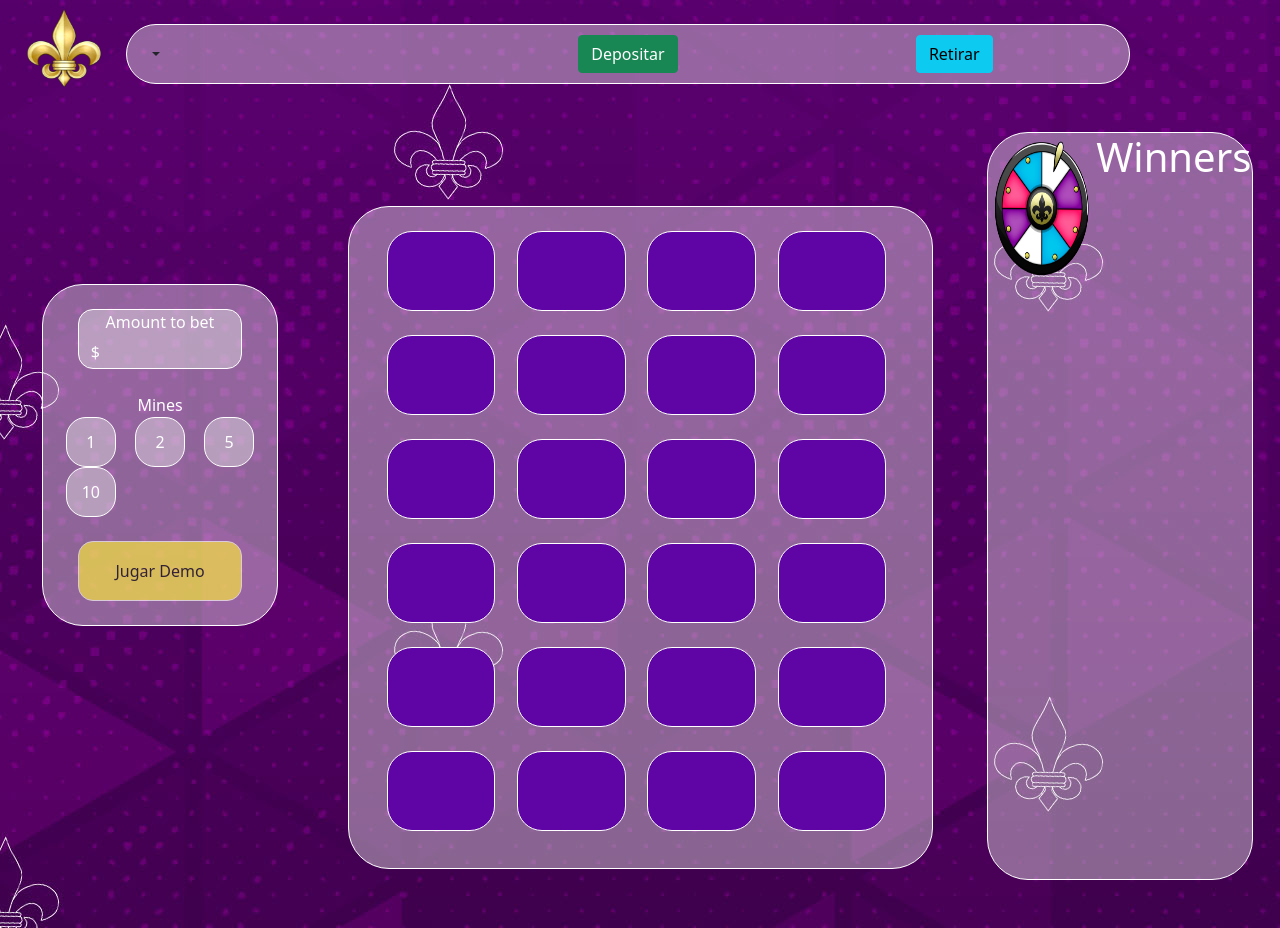
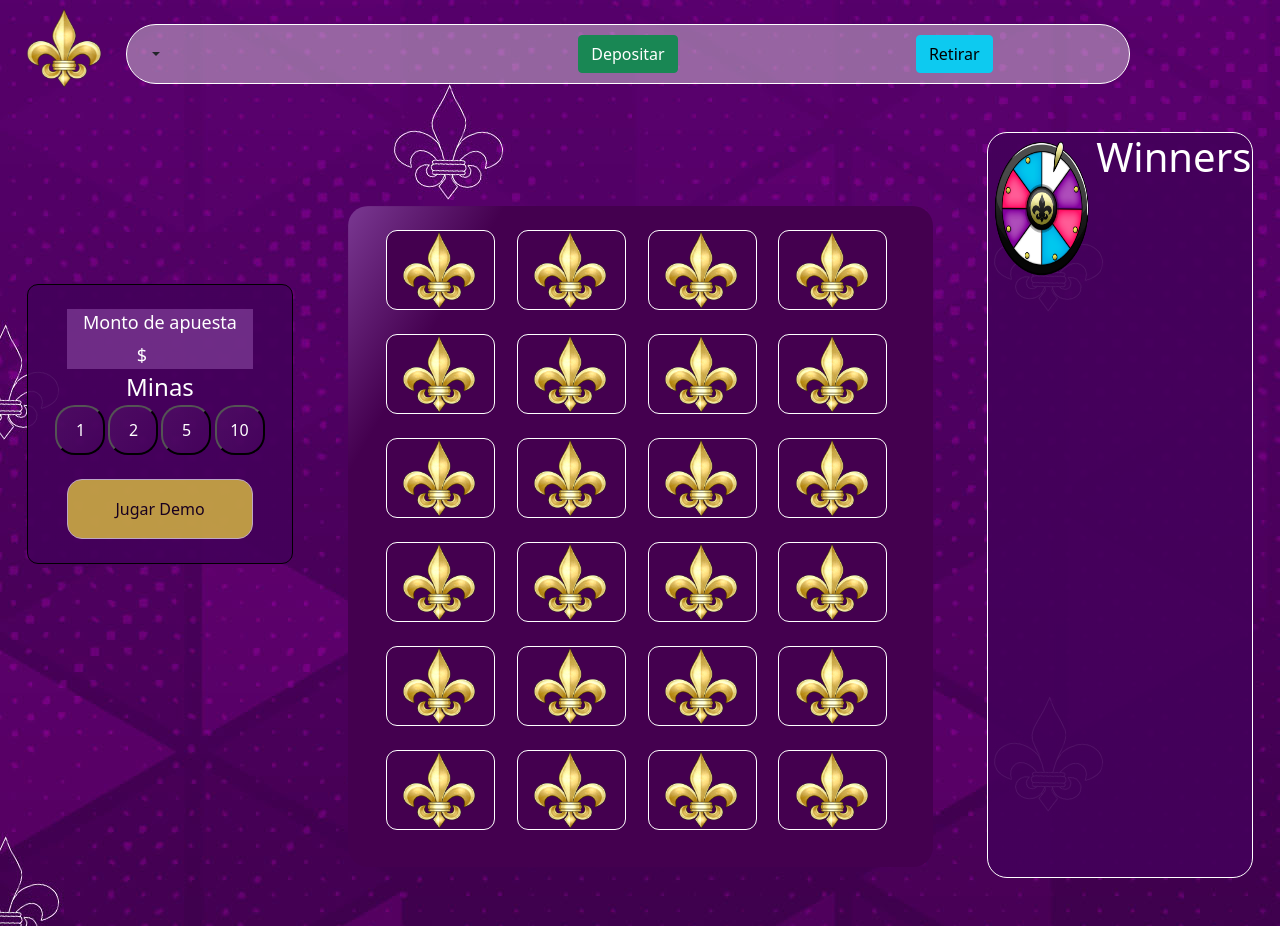
Before and after one commit to MauLom/mur-website, a React (Create React App) app: page /gameMines in a window 1280 px wide. Built offline with nearby package versions, Linux system fonts and the light colour scheme; no server answers.

Commit message:
cambio de diseño de juego minas, completo

```diff
--- a/src/components/Games/gameMines.jsx
+++ b/src/components/Games/gameMines.jsx
@@ -5,15 +5,15 @@ import Row from 'react-bootstrap/Row'
 import Col from 'react-bootstrap/Col';
 import ruleta from '../../assets/RULETA.png'
 import logo from '../../assets/LOGO.png'
+import estrella from '../../assets/estrella.png'
 import bomba from '../../assets/BOMBAS.png'
 import HeaderOptions from '../headerOptions';
 import Button from 'react-bootstrap/Button';
-import Form from 'react-bootstrap/Form';
 import InputGroup from 'react-bootstrap/InputGroup';
 import sonidominas from '../../assets/sonidoboton.ogg'
 
 const GameMines = () => {
-    const User = sessionStorage.getItem("username")
+    //const User = sessionStorage.getItem("username")
     const [deshabilitar, setDeshabilitar] = React.useState(true)
     const [userAmount, setUserAmount] = React.useState('')
     const [randomnumber, setRandomnumber] = React.useState([]);
@@ -25,26 +25,26 @@ const GameMines = () => {
     const animationwin =[
         {
             transform: 'perspective(400px) rotateY(-90deg)',
-            backgroundImage: `url(${logo})`,
+            backgroundImage: `url(${estrella})`,
             backgroundSize: "contain",
             backgroundRepeat: "no-repeat"
         },
         {
             transform: 'perspective(400px) rotateY(-10deg)',
-            backgroundImage: `url(${logo})`,
+            backgroundImage: `url(${estrella})`,
             backgroundSize: "contain",
             backgroundRepeat: "no-repeat"
         },
         {
             transform: 'perspective(400px) rotateY(10deg)',
-            backgroundImage: `url(${logo})`,
+            backgroundImage: `url(${estrella})`,
             backgroundSize: "contain",
             backgroundRepeat: "no-repeat"
         },
         {
             transform: 'perspective(400px) rotateY(0deg)',
             opacity: "1",
-            backgroundImage: `url(${logo})`,
+            backgroundImage: `url(${estrella})`,
             backgroundSize: "contain",
             backgroundRepeat: "no-repeat"
         }
@@ -83,24 +83,26 @@ const GameMines = () => {
         height: "80px",
         alignItems: "center",
         justifyContent: "center",
-        background: "#5F04A5",
+        backgroundColor: "#44004F",
+        backgroundImage: `url(${logo})`,
         backgroundSize: "contain",
+        backgroundRepeat: "no-repeat",
         backgroundPosition: "center",
         border: "1px solid #FFFFFF",
-        borderRadius: "25px",
-        animation: ''
+        borderRadius: "11px",
+
     }
 
     const styleselectormines = {
-        background: "rgba(231, 231, 231, 0.43)",
-        border: "1px solid #FFFFFF",
+        background: "linear-gradient(120.37deg, rgba(239, 239, 239, 0.048) 0%, rgba(255, 255, 255, 0.008) 100%)",
+
         borderRadius: "20px",
         height: "50px",
         width: "50px"
     }
     const changestyleselectormines = {
-        background: "#9C9493",
-        border: "1px solid #FFFFFF",
+        background: "#2A0636",
+        border: "1px solid #000000",
         borderRadius: "20px",
         height: "50px",
         width: "50px"
@@ -117,7 +119,7 @@ const GameMines = () => {
         var sonido = new  Audio(sonidominas);
         sonido.play();
         let monto = document.getElementById('inputamount').value;
-        var val = 0;
+
         if (monto === "") {
 
         } else {
@@ -134,7 +136,7 @@ const GameMines = () => {
             setArrmina(newArr)
             if (id === '101') {
                 let estilo = document.getElementById(id);
-                estilo.style.backgroundColor = "#565657";
+                estilo.style.backgroundColor = "#252555";
                 let estilo2 = document.getElementById('102');
                 estilo2.style.backgroundColor = "#rgba(231, 231, 231, 0.43)";
                 let estilo3 = document.getElementById('103');
@@ -149,7 +151,7 @@ const GameMines = () => {
                 setNumposibility(1)
             } else if (id === '102') {
                 let estilo = document.getElementById(id);
-                estilo.style.backgroundColor = "#565657";
+                estilo.style.backgroundColor = "#252555";
                 let estilo2 = document.getElementById('101');
                 estilo2.style.backgroundColor = "#rgba(231, 231, 231, 0.43)";
                 let estilo3 = document.getElementById('103');
@@ -164,7 +166,7 @@ const GameMines = () => {
                 setNumposibility(2)
             } else if (id === '103') {
                 let estilo = document.getElementById(id);
-                estilo.style.backgroundColor = "#565657";
+                estilo.style.backgroundColor = "#252555";
                 let estilo2 = document.getElementById('101');
                 estilo2.style.backgroundColor = "#rgba(231, 231, 231, 0.43)";
                 let estilo3 = document.getElementById('102');
@@ -179,7 +181,7 @@ const GameMines = () => {
                 setNumposibility(5)
             } else if (id === '104') {
                 let estilo = document.getElementById(id);
-                estilo.style.backgroundColor = "#565657";
+                estilo.style.backgroundColor = "#252555";
                 let estilo2 = document.getElementById('101');
                 estilo2.style.backgroundColor = "#rgba(231, 231, 231, 0.43)";
                 let estilo3 = document.getElementById('102');
@@ -310,7 +312,7 @@ const GameMines = () => {
                 if (i === 0) {
                     document.getElementById(id).animate(animationwin, duration);
                     setTimeout(function () {
-                        stylesclickmines.style.backgroundImage = `url(${logo})`;
+                        stylesclickmines.style.backgroundImage = `url(${estrella})`;
                         stylesclickmines.style.backgroundSize = "contain";
                         stylesclickmines.style.backgroundRepeat = "no-repeat";
                     }, 1000)
@@ -360,9 +362,8 @@ const GameMines = () => {
             paddingTop: "10%"
         },
         div2: {
-            background: "rgba(231, 231, 231, 0.43)",
-            border: "1px solid #FFFFFF",
-            borderRadius: "41px",
+            background: "linear-gradient(120.37deg, #7A3892 0.01%, #44004F 16.15%)",
+            borderRadius: "20px",
             width: "95%",
             backgroundPosition: "center center",
             justifyContent: "center",
@@ -370,18 +371,18 @@ const GameMines = () => {
             height: "95%"
         },
         div3: {
-            background: "rgba(231, 231, 231, 0.43)",
+            background: "linear-gradient(120.37deg, rgba(67, 0, 90, 0.92) 99.99%, rgba(255, 255, 255, 0.092) 100%)",
             border: "1px solid #FFFFFF",
-            borderRadius: "41px",
+            borderRadius: "20px",
             height: "100%",
             width: "90%",
         },
         div1: {
-            background: "rgba(231, 231, 231, 0.43)",
-            border: "1px solid #FFFFFF",
-            borderRadius: "41px",
+            background: "linear-gradient(120.37deg, rgba(67, 0, 90, 0.92) 99.99%, rgba(255, 255, 255, 0.092) 100%)",
+            border: "1px solid #000000",
+            borderRadius: "11px",
             height: "100%",
-            width: "80%",
+            width: "90%",
             backgroundPosition: "center center"
         },
         buttons: {
@@ -397,9 +398,7 @@ const GameMines = () => {
         },
         divaround: {
             width: "100%",
-            background: "rgba(231, 231, 231, 0.43)",
-            border: "1px solid #FFFFFF",
-            borderRadius: "15px",
+            background: "rgba(122, 56, 146, 0.79)",
             height: "60px"
         },
         Buttonbet: {
@@ -431,7 +430,7 @@ const GameMines = () => {
             apacity: "0",
             border: "none",
             color: "white",
-            textAlign: "center"
+            textAlign: "right"
 
         }, col2: {
             paddingTop: "2%"
@@ -452,17 +451,17 @@ const GameMines = () => {
                             <br />
 
                             <div style={styles.divaround}>
-                                <font color="white">Amount to bet</font>
-                                <InputGroup className="mb-3">
-                                    <InputGroup.Text style={styles.input} ><font color="white">$</font> </InputGroup.Text>
+                                <font color="white" size="4">Monto de apuesta</font>
+                                <InputGroup className="d-flex justify-content-center mb-3">
+                                    <InputGroup.Text style={styles.input} ><font color="white" size="4">$</font> </InputGroup.Text>
                                     <input type="text" id='inputamount' value={userAmount} onChange={(e) => changebetword(e.target.value)} />
 
                                 </InputGroup>
                                 <br />
 
                             </div>
-                            <br />
-                            <font color="white">Mines</font>
+
+                            <font color="white" size="5">Minas</font>
                             <br />
                             {arrmina.map((eachRow, idx) => (
                                 <Row className='d-flex justify-content-between'>
@@ -474,7 +473,7 @@ const GameMines = () => {
                             ))}
                             <br />
                             <div>
-                                <Button id='bet'  style={styles.Buttonbet} disabled={activbet} onClick={(e) => { hadleClickBet(e) }} >{statebuttonbet}</Button>
+                                <Button id='bet' style={styles.Buttonbet} disabled={activbet} onClick={(e) => { hadleClickBet(e) }} >{statebuttonbet}</Button>
                             </div>
                             <br />
 
--- a/src/index.css
+++ b/src/index.css
@@ -121,14 +121,14 @@ code {
 }
 
 #inputamount {
-  text-align: center;
+
   color: #ffffff;
-  size: auto;
+  size: 6;
   border: none;
   background-color: transparent;
   border: 0;
   outline: none;
-  width: 60%;
+  width: 20%;
 }
 #inputamount:focus {
   border: 0;
```
Also changed, not shown: src/assets/estrella.png (added).
